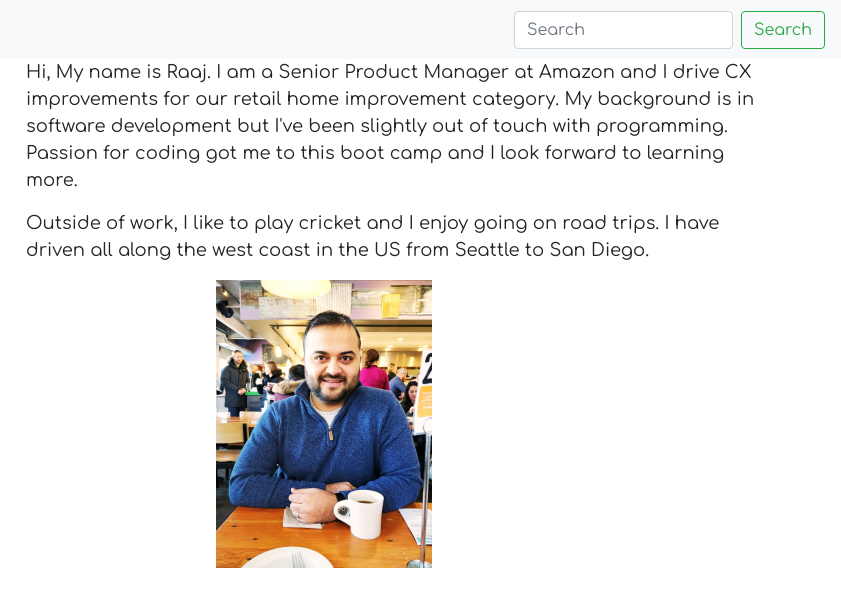
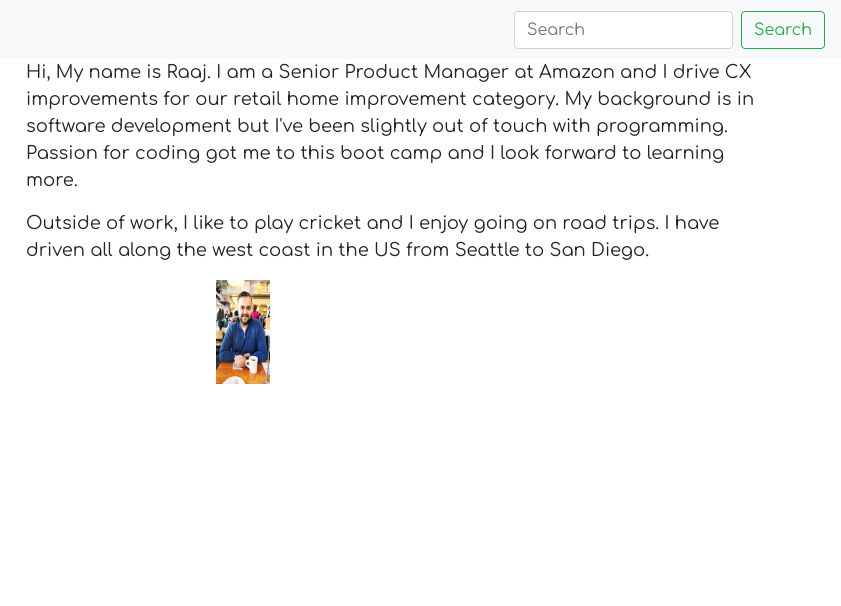
Before and after one commit to raajvyas/raajvyas.github.io, a plain HTML site: page index.html in a window 1280 px wide. Shown: the full height of the page, 439-1280 px from the left. Drawn offline with nearby package versions, Linux system fonts and the light colour scheme.

Commit message:
Update style.css

```diff
--- a/style.css
+++ b/style.css
@@ -5,8 +5,8 @@ font-size: 18px;
 }
 
 img {
-    width: 40%;
-    height: auto;
+    width: 10%;
+    height: 50%;
     -ms-grid-column-align: center;
 }
 
```
